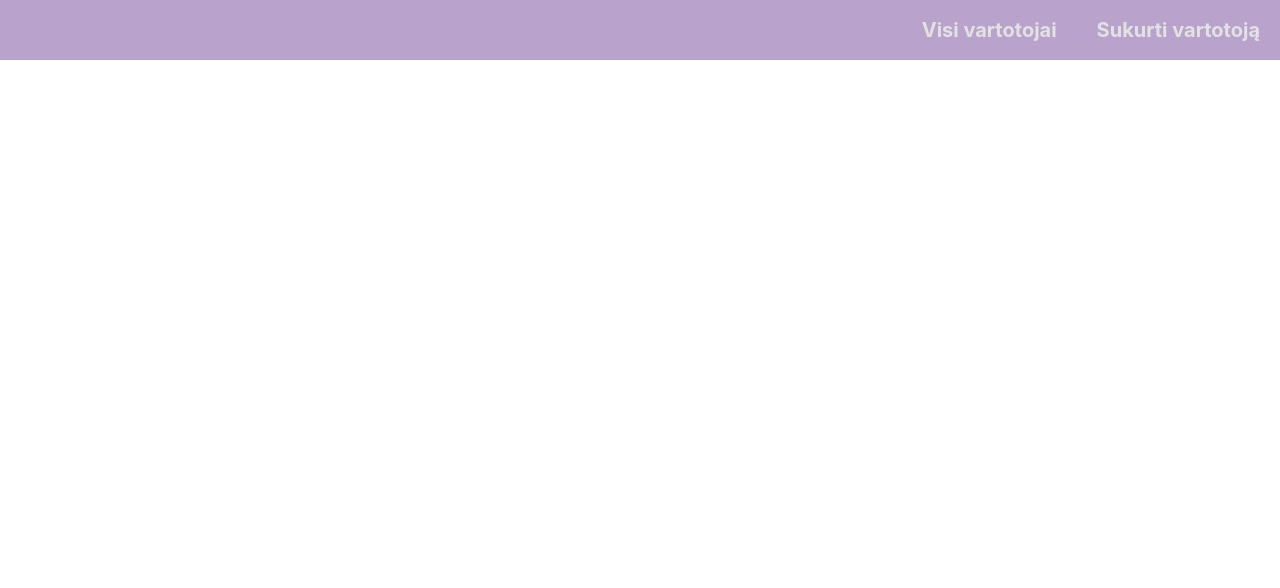
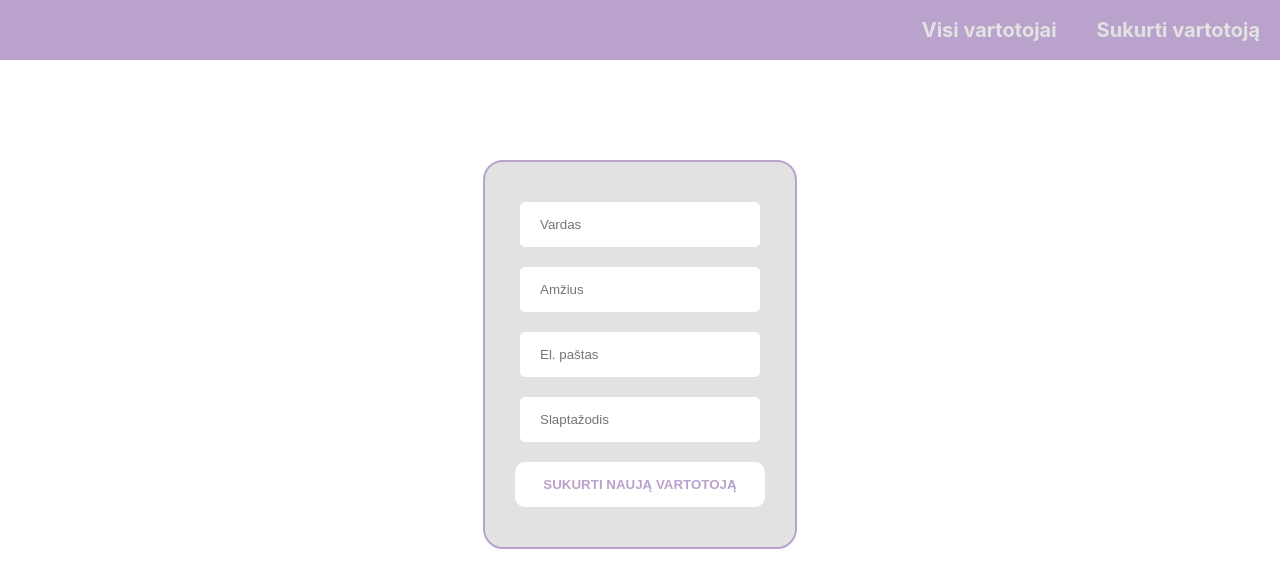
Before and after one commit to nebylica/egzaminas, a React (Create React App) app: page /updateUser in a window 1280 px wide. Shown: the top 588 px of the page. Built offline with nearby package versions, Linux system fonts and the light colour scheme; no server answers.

Commit message:
7 commit, update user fron-end

```diff
--- a/src/App.js
+++ b/src/App.js
@@ -8,11 +8,13 @@ import Home from "./pages/Home";
 import CreateUser from "./pages/CreateUser";
 import Navbar from "./components/Navbar";
 import http from "./plugins/Fetch"
+import UpdateUser from "./pages/UpdateUser";
 
 
 function App() {
 
     const [users, setUsers] = useState([])
+    const [updateUser, setUpdateUser] = useState([])
 
     useEffect(() => {
         http.get('/getAllUsers').then(data => {
@@ -26,10 +28,13 @@ function App() {
             <div className='d-flex-center'>
                 <Switch>
                     <Route exact path='/'>
-                        <Home users={users} setUsers={setUsers}/>
+                        <Home users={users} setUsers={setUsers} setUpdateUser={setUpdateUser}/>
                     </Route>
                     <Route path='/createUser'>
                         <CreateUser setUsers={setUsers} />
+                    </Route>
+                    <Route path='/updateUser'>
+                        <UpdateUser updateUser={updateUser}/>
                     </Route>
                 </Switch>
             </div>
--- a/src/components/UserCard.js
+++ b/src/components/UserCard.js
@@ -1,13 +1,21 @@
 import React from 'react';
+import { useHistory } from "react-router-dom";
 import {FaTrashAlt, FaUserEdit} from "react-icons/fa";
 import http from "../plugins/Fetch"
 
-function UserCard({users, setUsers}) {
+function UserCard({users, setUsers, setUpdateUser}) {
+
+    let history = useHistory();
 
     function deleteUser(id) {
         http.get(`/deleteUser/${id}`).then(data => {
             setUsers(data.users)
         })
+    }
+
+    function updateUserForm(userData) {
+        setUpdateUser(userData)
+        history.push('/updateUser')
     }
 
 
@@ -18,7 +26,7 @@ function UserCard({users, setUsers}) {
                     <h3>{user.name}</h3>
                     <div>{user.age}</div>
                     <div>{user.email}</div>
-                    <div >
+                    <div onClick={() => updateUserForm(user)}>
                         <FaUserEdit className='icon' />
                     </div>
                     <div onClick={() => deleteUser(user._id)}>
--- a/src/pages/Home.js
+++ b/src/pages/Home.js
@@ -1,11 +1,11 @@
 import React from 'react';
 import UserCard from "../components/UserCard";
 
-function Home({users, setUsers}) {
+function Home({users, setUsers, setUpdateUser}) {
     return (
         <div className='d-flex-center'>
             <div className='usersContainer'>
-                <UserCard users={users} setUsers={setUsers}/>
+                <UserCard users={users} setUsers={setUsers} setUpdateUser={setUpdateUser}/>
             </div>
         </div>
     );
--- /dev/null
+++ b/src/pages/UpdateUser.js
@@ -0,0 +1,38 @@
+import {useRef, useState} from 'react';
+
+function UpdateUser({updateUser}) {
+
+    const [name, setName] = useState(updateUser.name)
+    const [age, setAge] = useState(updateUser.age)
+    const [email, setEmail] = useState(updateUser.email)
+    const [password, setPassword] = useState(updateUser.password)
+
+    const [errorMsg, setErrorMsg] = useState('')
+
+    function updateUserData() {
+        const userData = {
+            name,
+            age,
+            email,
+            password,
+            id: updateUser._id
+        }
+
+        console.log(userData)
+    }
+
+
+
+    return (
+        <div className='inputsForm d-flex-center column'>
+            <input type="text" placeholder="Vardas" value={name} onChange={(e) => setName(e.target.value)}/>
+            <input type="number" placeholder="Amžius" value={age} onChange={(e) => setAge(e.target.value)}/>
+            <input type="email" placeholder="El. paštas" value={email} onChange={(e) => setEmail(e.target.value)}/>
+            <input type="password" placeholder="Slaptažodis" value={password} onChange={(e) => setPassword(e.target.value)}/>
+            <small style={{color: "darkred"}}>{errorMsg}</small>
+            <button type='submit' onClick={updateUserData}>SUKURTI NAUJĄ VARTOTOJĄ</button>
+        </div>
+    );
+}
+
+export default UpdateUser;
```
